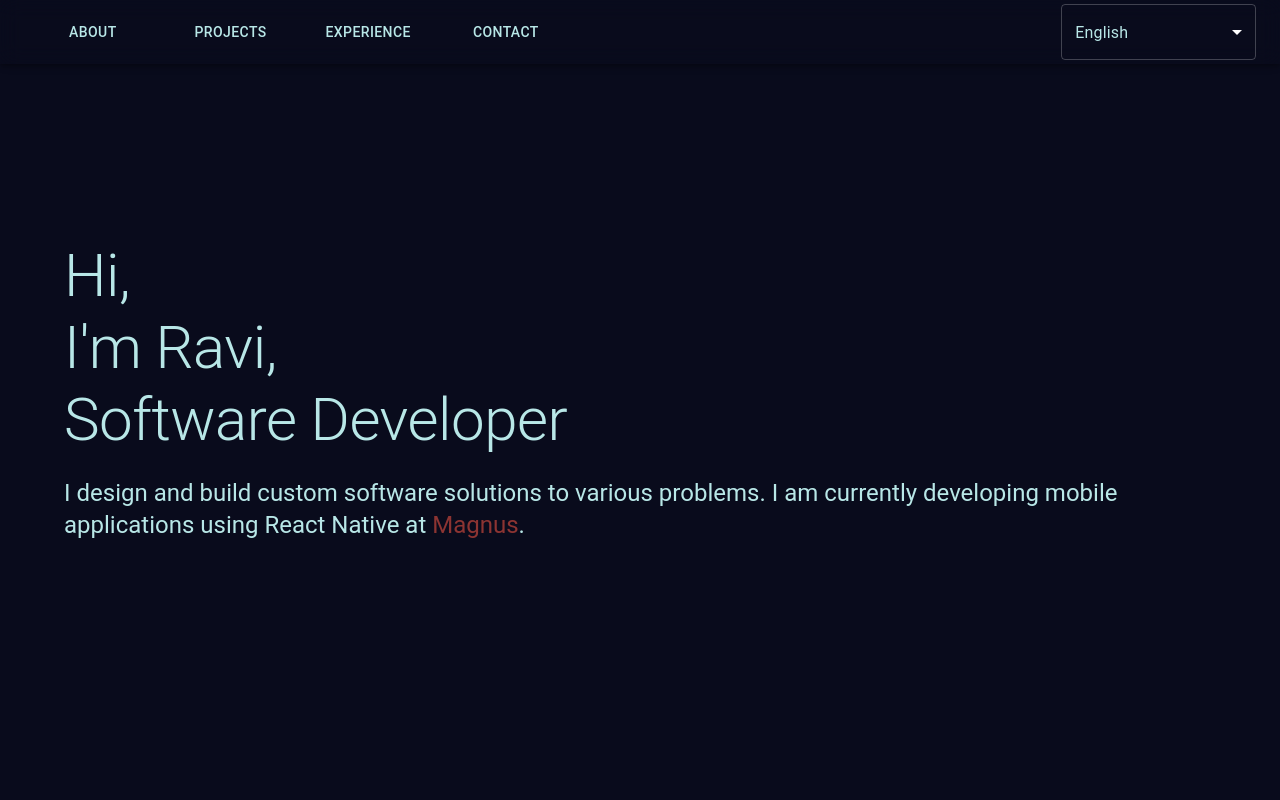
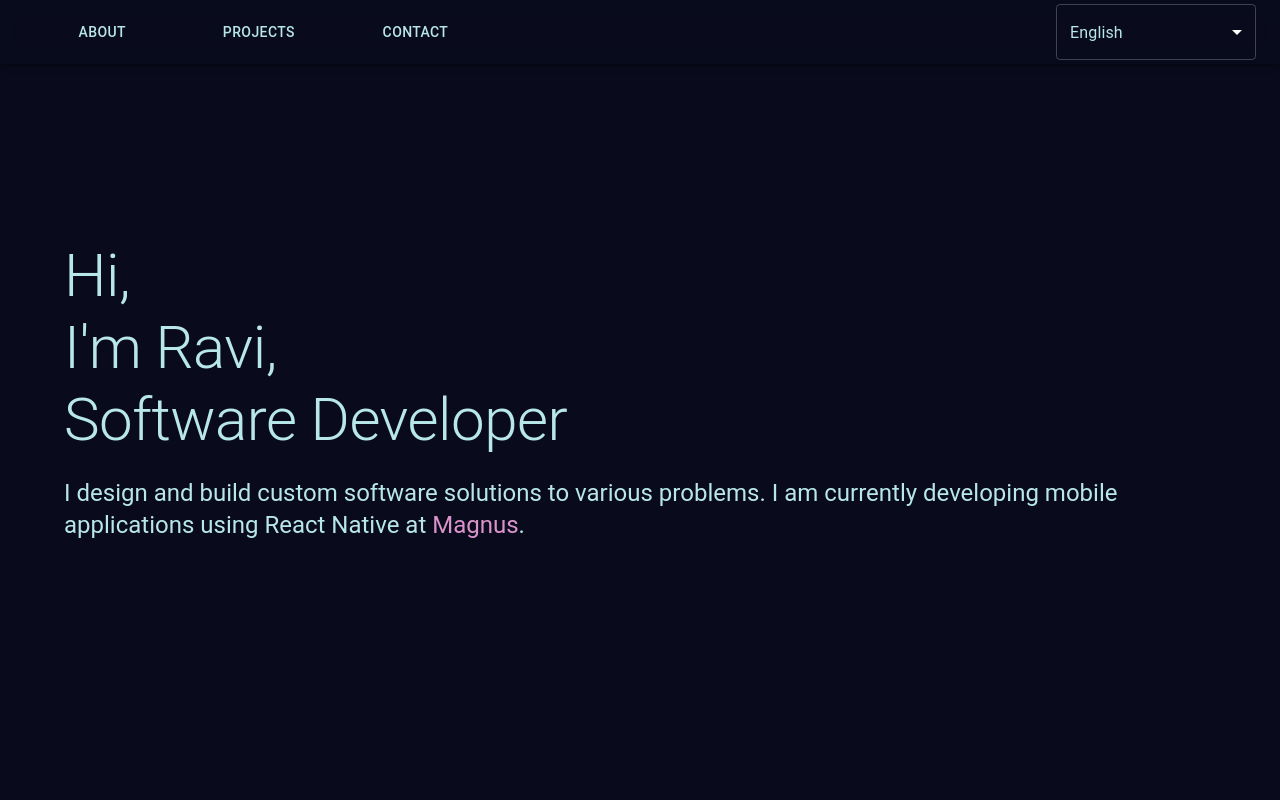
Before and after one commit to Ravi-Bossema/portfolio, a React (Create React App) app: page / in a window 1280 px wide. Shown: the top 800 px of the page. Built offline with nearby package versions, Linux system fonts and the light colour scheme.

Commit message:
Added linking between sections and pages

```diff
--- a/src/components/About.js
+++ b/src/components/About.js
@@ -9,7 +9,7 @@ import {
 	Typography,
 } from '@mui/material';
 import { useLanguage, getSelectedLanguage } from '../LanguageProvider';
-import { aboutText } from '../data/text';
+import { aboutText, sections } from '../data/text';
 import ProfilePicture from '../images/ProfilePicture.jpeg';
 
 export default function About() {
@@ -17,9 +17,11 @@ export default function About() {
 	const selectedLanguage = getSelectedLanguage(languages)[0].name;
 
 	const text = aboutText[selectedLanguage];
+	const title = sections[selectedLanguage][0];
 
 	return (
 		<Box
+			id={title}
 			sx={{
 				bgcolor: 'background.default',
 				color: 'text.primary',
@@ -28,7 +30,7 @@ export default function About() {
 		>
 			<Container>
 				<Divider textAlign="right" sx={{ marginBottom: 10 }}>
-					<Typography variant="h2">{text.Title}</Typography>
+					<Typography variant="h2">{title}</Typography>
 				</Divider>
 				<Card
 					sx={{
--- a/src/components/Navbar.js
+++ b/src/components/Navbar.js
@@ -27,6 +27,7 @@ export default function Navbar() {
 								key={i}
 								color="inherit"
 								sx={{ flex: 0.25, maxWidth: 200 }}
+								href={'.#' + section}
 							>
 								{section}
 							</Button>
--- a/src/components/Projects.js
+++ b/src/components/Projects.js
@@ -1,7 +1,7 @@
 import React from 'react';
-import { Box, Container, Divider, Typography } from '@mui/material';
+import { Box, Container, Divider, Link, Typography } from '@mui/material';
 import { useLanguage, getSelectedLanguage } from '../LanguageProvider';
-import { projectsText } from '../data/text';
+import { projectsText, sections } from '../data/text';
 import { top3 } from '../data/projects';
 import { Top3Container } from '.';
 
@@ -10,9 +10,11 @@ export default function Projects() {
 	const selectedLanguage = getSelectedLanguage(languages)[0].name;
 
 	const text = projectsText[selectedLanguage];
+	const title = sections[selectedLanguage][1];
 
 	return (
 		<Box
+			id={title}
 			sx={{
 				bgcolor: 'background.default',
 				color: 'text.primary',
@@ -21,10 +23,13 @@ export default function Projects() {
 		>
 			<Container>
 				<Divider textAlign="left" sx={{ marginBottom: 10 }}>
-					<Typography variant="h2">{text.Title}</Typography>
+					<Typography variant="h2">{title}</Typography>
 				</Divider>
 				<Top3Container Project={top3[0]['English']} left={true} />
 				<Top3Container Project={top3[0]['English']} left={false} />
+				<Typography variant="h6" align="center">
+					{text.Archive}
+				</Typography>
 			</Container>
 		</Box>
 	);
--- a/src/data/text.js
+++ b/src/data/text.js
@@ -1,8 +1,9 @@
 import { Link } from '@mui/material';
 
 export const sections = {
-	English: ['About', 'Projects', 'Experience', 'Contact'],
-	Nederlands: ['Over mij', 'Projecten', 'Ervaring', 'Contact'],
+	// Add experience later
+	English: ['About', 'Projects', 'Contact'],
+	Nederlands: ['Over mij', 'Projecten', 'Contact'],
 };
 
 export const introText = {
@@ -44,7 +45,6 @@ export const introText = {
 
 export const aboutText = {
 	English: {
-		Title: 'About',
 		Body: [
 			"For as long as I can remember I've had a strong passion for making things. ",
 			'Whether it was building Legos, sculpting with clay, or drawing pictures, I loved it. ',
@@ -60,7 +60,6 @@ export const aboutText = {
 		],
 	},
 	Nederlands: {
-		Title: 'Over mij',
 		Body: [
 			'Al zolang ik mij kan herinneren heb ik een sterke passie gehad voor dingen maken. ',
 			'Of het nou ging om bouwen met Legos, lekker kleien, of tekenen, ik hield er van. ',
@@ -79,9 +78,21 @@ export const aboutText = {
 
 export const projectsText = {
 	English: {
-		Title: 'Projects',
+		Archive: [
+			'Or ',
+			<Link href="/archive" underline="hover">
+				view the archive
+			</Link>,
+			' for more noteworthy projects.',
+		],
 	},
 	Nederlands: {
-		Title: 'Projecten',
+		Archive: [
+			'Of ',
+			<Link href="/archive" underline="hover">
+				zie het archief
+			</Link>,
+			' voor nog meer projecten.',
+		],
 	},
 };
--- a/src/theme.js
+++ b/src/theme.js
@@ -46,7 +46,7 @@ export const BardTheme = createTheme({
 			contrastText: '#090b1c',
 		},
 		secondary: {
-			main: '#8c3432',
+			main: '#c694da',
 		},
 		background: {
 			default: '#090b1c',
@@ -73,7 +73,7 @@ export const BardTheme = createTheme({
 		MuiLink: {
 			styleOverrides: {
 				root: {
-					color: '#8c3432',
+					color: '#DA94CB',
 				},
 			},
 		},
```
